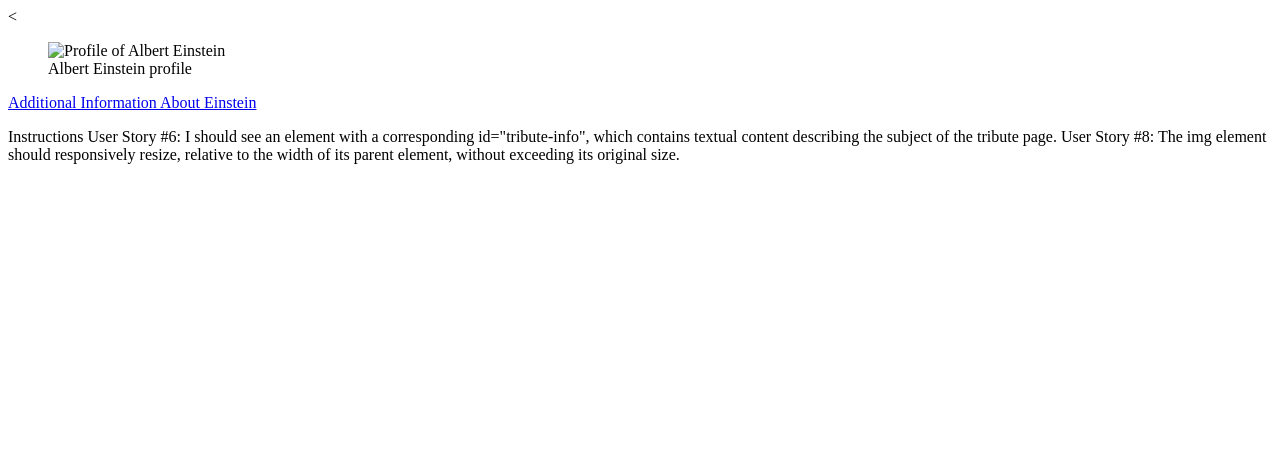
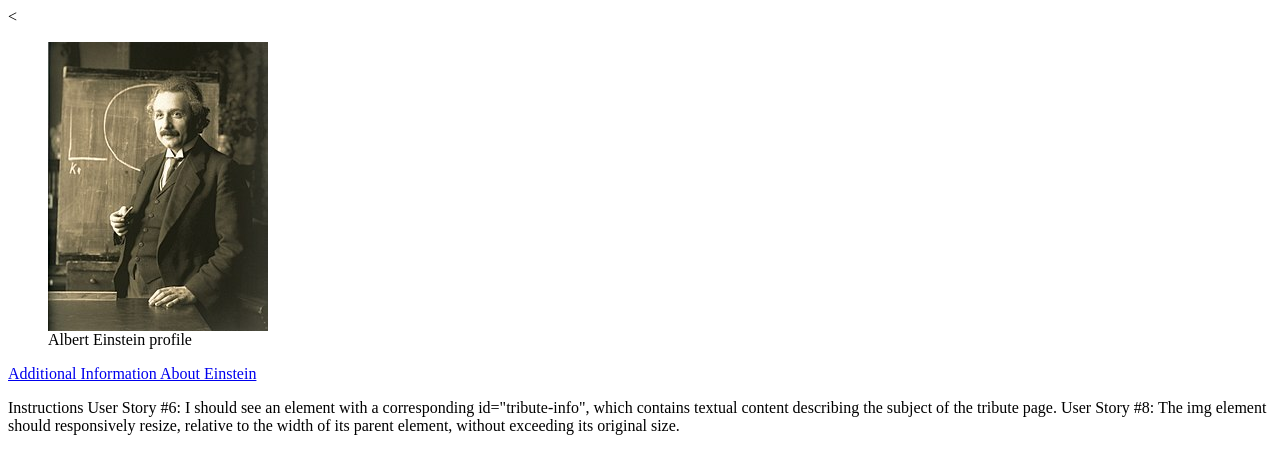
Before and after one commit to GitSnake/FreeCodeCampProjects, a plain HTML site: page 01-Responsive-Web-Design-Projects/01-Tribute-Page/index.html in a window 1280 px wide. Drawn offline with Linux system fonts and the light colour scheme.

Commit message:
Added src of img

```diff
--- a/01-Responsive-Web-Design-Projects/01-Tribute-Page/index.html
+++ b/01-Responsive-Web-Design-Projects/01-Tribute-Page/index.html
@@ -14,7 +14,7 @@
 	<title id="title">A Tribute To Albert Einstein</title>
 	<main id="main">
 		<figure id="img-div">
-			<img src="#" alt="Profile of Albert Einstein" id="image">
+			<img src="einstein-profile.jpg" alt="Profile of Albert Einstein" id="image">
 			<figcaption id="img-caption">Albert Einstein profile</figcaption>
 		</figure>
 
```
